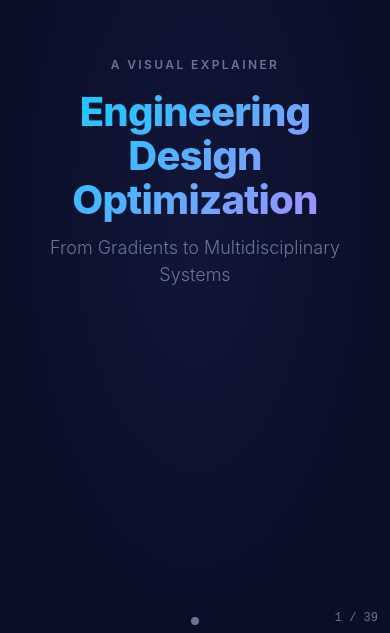
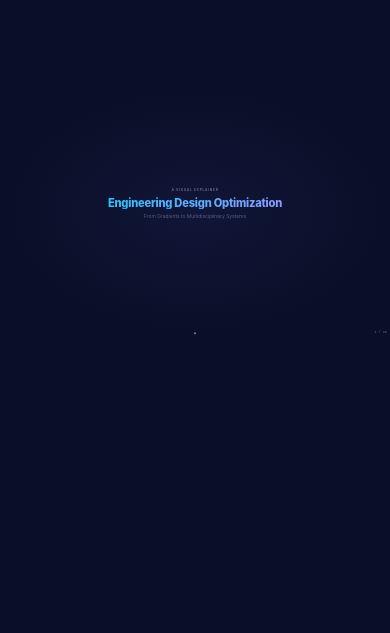
Before and after one commit to PRnotabot/EDOexplainer, a plain HTML site: page index.html in a window 390 px wide. Shown: the part 211-844 px from the top of the page. Drawn offline with Linux system fonts and the light colour scheme.

Commit message:
Fix viewport scaling: fit presentation to any screen size
Scale the 1400x900 canvas to fill the viewport on desktop and mobile,
with letterboxing if aspect ratio differs. No zoom needed.

Co-Authored-By: Claude Sonnet 4.6 <noreply@anthropic.com>

```diff
--- a/css/presentation.css
+++ b/css/presentation.css
@@ -41,8 +41,10 @@ html, body {
 
 /* --- Presentation Container --- */
 .presentation {
-  width: 100vw; height: 100vh;
-  position: relative;
+  width: 1400px; height: 900px;
+  position: fixed;
+  top: 0; left: 0;
+  transform-origin: top left;
   overflow: hidden;
 }
 
--- a/index.html
+++ b/index.html
@@ -2086,5 +2086,19 @@
 })();
 </script>
 
+<script>
+(function () {
+  function fit() {
+    var el = document.querySelector('.presentation');
+    var s = Math.min(window.innerWidth / 1400, window.innerHeight / 900);
+    el.style.transform = 'scale(' + s + ')';
+    el.style.marginLeft = Math.max(0, (window.innerWidth  - 1400 * s) / 2) + 'px';
+    el.style.marginTop  = Math.max(0, (window.innerHeight - 900  * s) / 2) + 'px';
+  }
+  fit();
+  window.addEventListener('resize', fit);
+})();
+</script>
+
 </body>
 </html>
```
